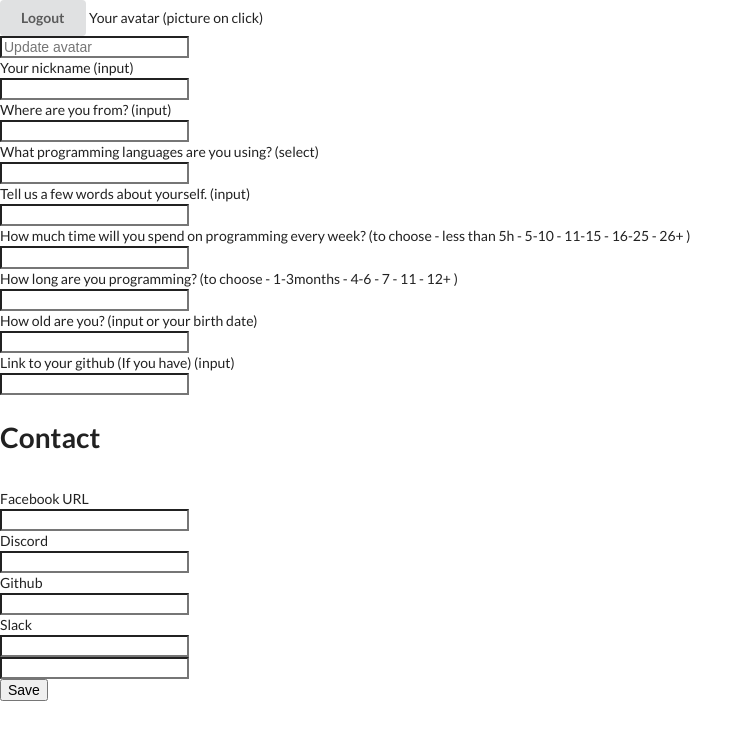
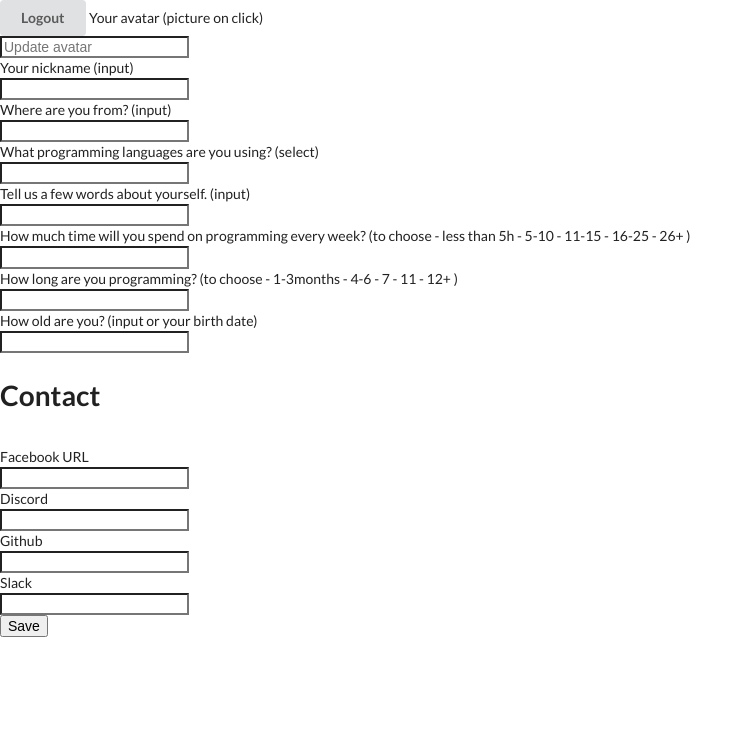
Before and after one commit to donatelek/Project, a React (Create React App) app: page /user in a window 1280 px wide. Shown: the top 740 px of the page, without its empty margins (0-753 px from the left). Built offline with nearby package versions, Linux system fonts and the light colour scheme; no server answers; sample sign-in values are in the browser's storage.

Commit message:
connect usersprofile component to firestore

```diff
--- a/src/components/UsersProfile/UsersProfile.tsx
+++ b/src/components/UsersProfile/UsersProfile.tsx
@@ -1,15 +1,35 @@
 import React, { Component } from "react";
 import { auth } from "../../firebase/firebase";
+import { db } from '../../firebase/firebase';
+import { AppState } from "../../store/index.d";
+import { connect } from "react-redux";
 
 interface UsersProfileState {
   facebook: string;
   discord: string;
   github: string;
   slack: string;
+  avatar: string;
+  nick: string;
+  country: string;
+  about: string;
+  // to change on array
+  programmingLang: string;
+  willSpendOnProg: string;
+  spendOnProg: string;
+  birthDate: string;
 }
 
 class UsersProfile extends Component<UsersProfileState> {
   state = {
+    avatar: '',
+    nick: '',
+    country: '',
+    about: '',
+    programmingLang: '',
+    willSpendOnProg: '',
+    spendOnProg: '',
+    birthDate: '',
     facebook: '',
     discord: '',
     github: '',
@@ -25,6 +45,12 @@ class UsersProfile extends Component<UsersProfileState> {
       [name]: value
     });
   }
+  onSubmit = () => {
+    const { avatar, nick, country, about, programmingLang, willSpendOnProg, spendOnProg, birthDate, facebook, discord, github, slack } = this.state;
+    db.collection('users').add({
+      avatar, nick, country, about, programmingLang, willSpendOnProg, spendOnProg, birthDate, facebook, discord, github, slack
+    })
+  }
   render() {
     return (
       <>
@@ -33,47 +59,43 @@ class UsersProfile extends Component<UsersProfileState> {
         </button>
         <label htmlFor="">Your avatar (picture on click)</label>
         <br />
-        <input type="text" placeholder="Update avatar" />
+        <input name='avatar' onChange={this.handleInputChange} type="text" placeholder="Update avatar" value={this.state.avatar} />
         <br />
         <label htmlFor="">Your nickname (input)</label>
         <br />
-        <input type="text" />
+        <input name='nick' onChange={this.handleInputChange} type="text" value={this.state.nick} />
         <br />
         <label htmlFor="">Where are you from? (input)</label>
         <br />
-        <input type="text" />
+        <input name='country' onChange={this.handleInputChange} type="text" value={this.state.country} />
         <br />
         <label htmlFor="">
           What programming languages are you using? (select)
         </label>
         <br />
-        <input type="text" />
+        <input name='programmingLang' onChange={this.handleInputChange} type="text" value={this.state.programmingLang} />
         <br />
         <label htmlFor="">Tell us a few words about yourself. (input)</label>
         <br />
-        <input type="text" />
+        <input name='about' onChange={this.handleInputChange} type="text" value={this.state.about} />
         <br />
         <label htmlFor="">
           How much time will you spend on programming every week? (to choose -
           less than 5h - 5-10 - 11-15 - 16-25 - 26+ ){" "}
         </label>
         <br />
-        <input type="text" />
+        <input name='willSpendOnProg' onChange={this.handleInputChange} type="text" value={this.state.willSpendOnProg} />
         <br />
         <label htmlFor="">
           How long are you programming? (to choose - 1-3months - 4-6 - 7 - 11 -
           12+ )
         </label>
         <br />
-        <input type="text" />
+        <input name='spendOnProg' onChange={this.handleInputChange} type="text" value={this.state.spendOnProg} />
         <br />
         <label htmlFor="">How old are you? (input or your birth date) </label>
         <br />
-        <input type="text" />
-        <br />
-        <label htmlFor="">Link to your github (If you have) (input)</label>
-        <br />
-        <input type="text" />
+        <input name='birthDate' onChange={this.handleInputChange} type="text" value={this.state.birthDate} />
         <br />
         <h1>Contact</h1>
         <br />
@@ -93,12 +115,16 @@ class UsersProfile extends Component<UsersProfileState> {
         <br />
         <input name='slack' type="text" onChange={this.handleInputChange} value={this.state.slack} />
         <br />
-        <input type="text" />
-        <br />
-        <button>Save</button>
+        <button onClick={this.onSubmit} >Save</button>
       </>
     );
   }
 }
 
-export default UsersProfile;
+const mapStateToProps = (state: AppState) => {
+  return {
+    uid: state.authReducer.uid
+  };
+};
+
+export default connect<AppState>(mapStateToProps, null)(UsersProfile);
```
